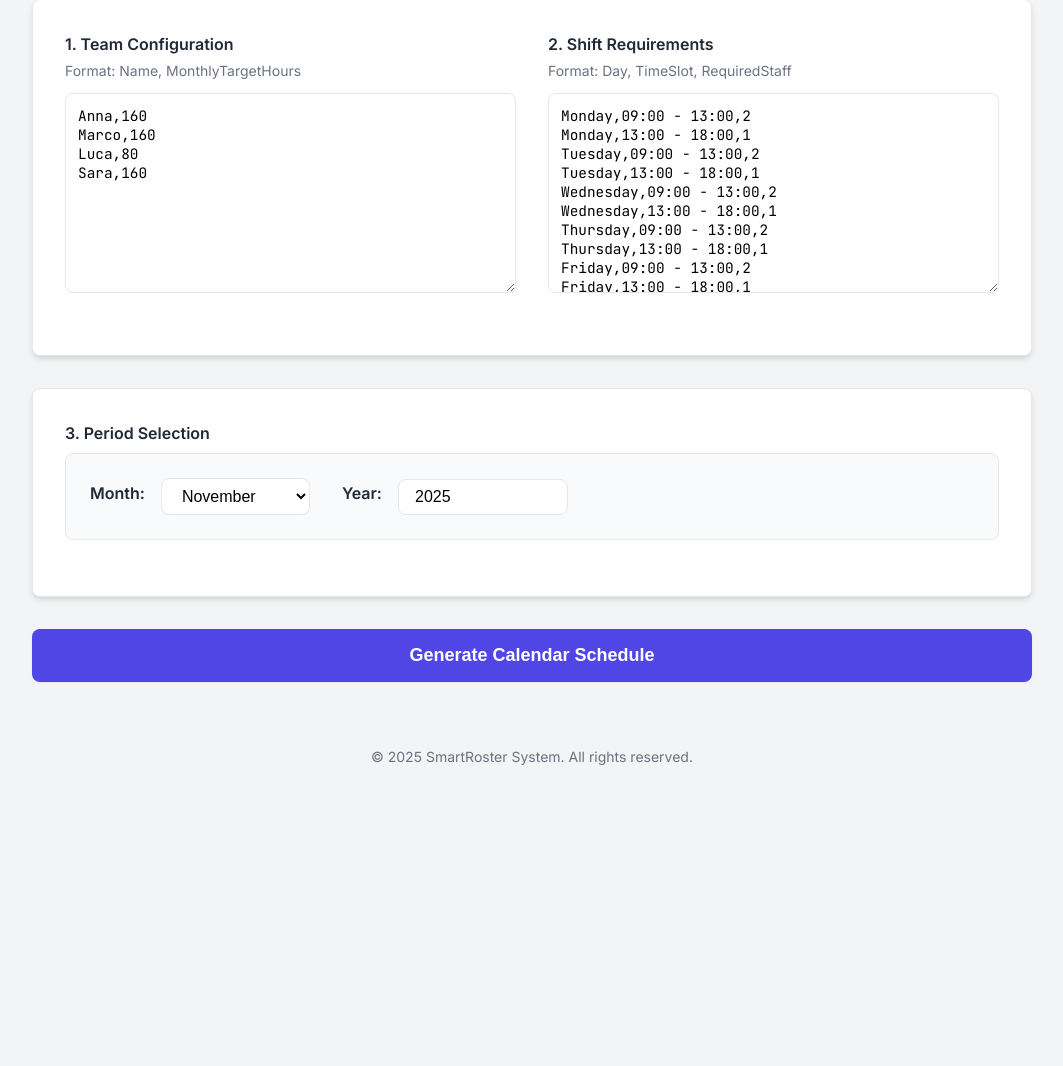
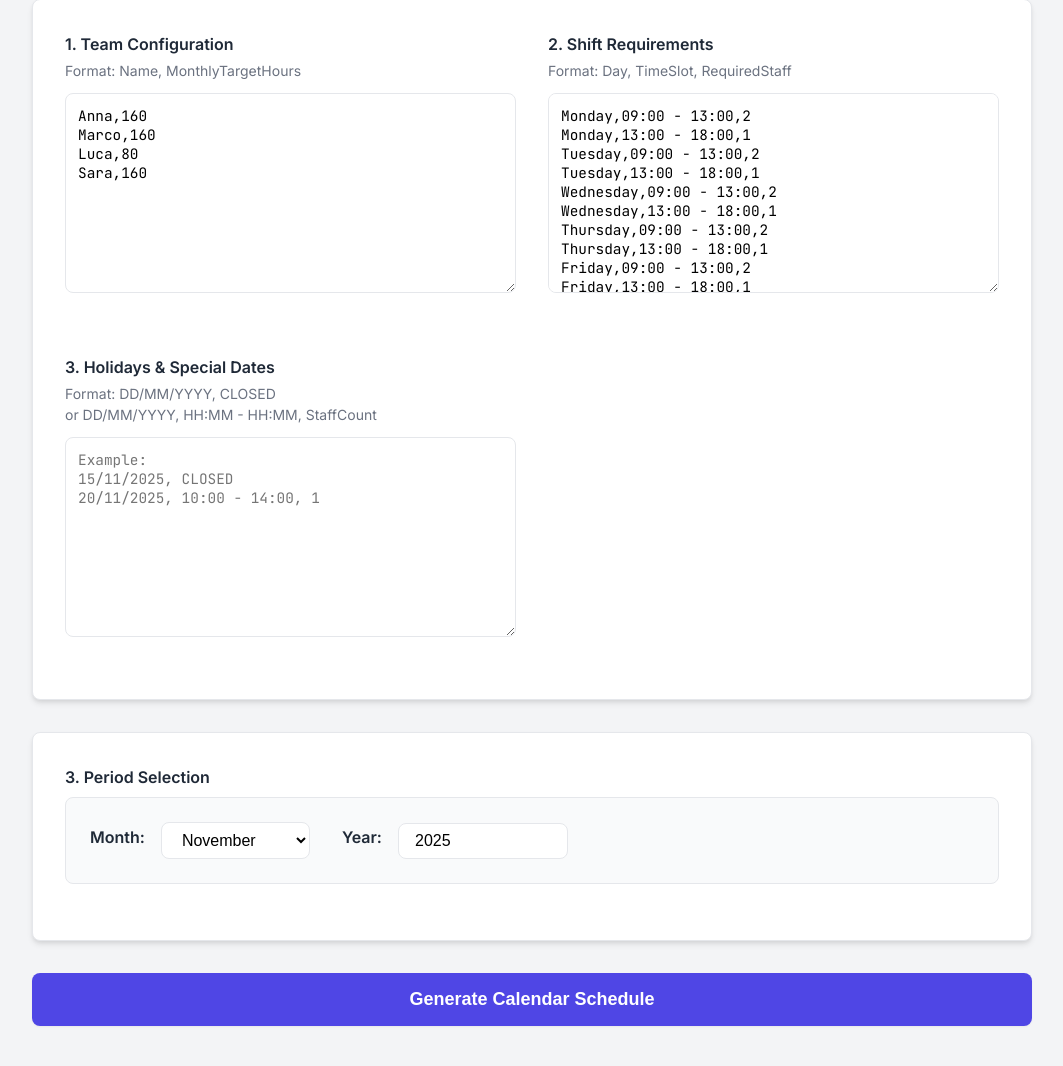
Before and after one commit to yokxi/SmartRoster, a Flask app: page / in a window 1280 px wide. Shown: the part 175-1241 px from the top of the page, without its empty margins (108-1171 px from the left). Before the commit the page ends 940 px from the top, so only its background shows below. Run offline with Flask 3, Linux system fonts and the light colour scheme.

Commit message:
feat: Implement holiday parsing and integration into schedule generation with dedicated UI and tests.

```diff
--- a/app.py
+++ b/app.py
@@ -48,7 +48,34 @@ def find_suitable_employee(employees, day_name, already_in_shift, current_week):
 
     return best_candidate
 
-def generate_and_transform_schedules(employees, schedules, year, month):
+def parse_holidays(text_input):
+    holidays = {}
+    try:
+        for line in text_input.strip().split('\n'):
+            line = line.strip()
+            if not line: continue
+            parts = line.split(',')
+            date_str = parts[0].strip()
+
+            # Handle "CLOSED"
+            if len(parts) > 1 and parts[1].strip().upper() == "CLOSED":
+                holidays[date_str] = {"type": "CLOSED"}
+            elif len(parts) >= 3:
+                # Handle special shift: "DD/MM/YYYY, HH:MM - HH:MM, StaffCount"
+                shift = parts[1].strip()
+                staff = int(parts[2].strip())
+                if date_str not in holidays:
+                    holidays[date_str] = {"type": "SPECIAL", "shifts": []}
+                holidays[date_str]["shifts"].append({
+                    "shift": shift,
+                    "required_staff": staff
+                })
+    except Exception as e:
+        print(f"Error parsing holidays: {e}")
+        return {}
+    return holidays
+
+def generate_and_transform_schedules(employees, schedules, holidays, year, month):
     print(f"Starting schedule generation for {month}/{year}...")
 
     month_cal = calendar.monthcalendar(year, month)
@@ -70,40 +97,69 @@ def generate_and_transform_schedules(employees, schedules, year, month):
             current_day_name = day_names[day_index].capitalize()
             current_day_abbr = day_abbrs[day_index]
 
-            if current_day_name in schedules:
-                for shift_info in schedules[current_day_name]:
-                    current_shift = shift_info["shift"]
-                    required_staff = shift_info["required_staff"]
-                    shift_duration = calculate_shift_duration(current_shift)
+            # Format date for holiday lookup: DD/MM/YYYY
+            current_date_str = f"{day_date:02d}/{month:02d}/{year}"
 
-                    assigned_names_list = []
+            day_shifts = []
+            is_closed = False
 
-                    for _ in range(required_staff):
-                        chosen_employee = find_suitable_employee(
-                            employees, current_day_name, assigned_names_list, week_index
-                        )
+            # Check for holidays/special dates
+            if current_date_str in holidays:
+                h_info = holidays[current_date_str]
+                if h_info["type"] == "CLOSED":
+                    is_closed = True
+                    store_view[(day_date, "CLOSED")] = "CLOSED"
+                elif h_info["type"] == "SPECIAL":
+                    day_shifts = h_info["shifts"]
 
-                        if chosen_employee:
-                            chosen_name = chosen_employee["name"]
-                            assigned_names_list.append(chosen_name)
+            # If not closed and no special shifts, use standard schedule
+            if not is_closed and not day_shifts:
+                if current_day_name in schedules:
+                    day_shifts = schedules[current_day_name]
 
-                            employee_view[chosen_name].append({
-                                "day": day_date,
-                                "day_name": current_day_abbr,
-                                "shift": current_shift,
-                                "duration": shift_duration
-                            })
+            if is_closed:
+                 for name in employee_view:
+                     employee_view[name].append({
+                        "day": day_date,
+                        "day_name": current_day_abbr,
+                        "shift": "CLOSED",
+                        "duration": 0
+                    })
+                 continue
 
-                            for p in employees:
-                                if p["name"] == chosen_name:
-                                    p["hours_worked"] += shift_duration
-                                    if current_day_name in ["Saturday", "Sunday"]:
-                                        p["last_weekend_worked"] = week_index
-                                    break
-                        else:
-                            assigned_names_list.append("???")
+            for shift_info in day_shifts:
+                current_shift = shift_info["shift"]
+                required_staff = shift_info["required_staff"]
+                shift_duration = calculate_shift_duration(current_shift)
 
-                    store_view[(day_date, current_shift)] = ", ".join(assigned_names_list)
+                assigned_names_list = []
+
+                for _ in range(required_staff):
+                    chosen_employee = find_suitable_employee(
+                        employees, current_day_name, assigned_names_list, week_index
+                    )
+
+                    if chosen_employee:
+                        chosen_name = chosen_employee["name"]
+                        assigned_names_list.append(chosen_name)
+
+                        employee_view[chosen_name].append({
+                            "day": day_date,
+                            "day_name": current_day_abbr,
+                            "shift": current_shift,
+                            "duration": shift_duration
+                        })
+
+                        for p in employees:
+                            if p["name"] == chosen_name:
+                                p["hours_worked"] += shift_duration
+                                if current_day_name in ["Saturday", "Sunday"]:
+                                    p["last_weekend_worked"] = week_index
+                                break
+                    else:
+                        assigned_names_list.append("???")
+
+                store_view[(day_date, current_shift)] = ", ".join(assigned_names_list)
 
     print("...Schedules calculated and transformed.")
     print("--- Monthly Hours Summary ---")
@@ -127,7 +183,9 @@ def create_daily_roster_excel(employee_view, employees, year, month):
     base_header_fill = PatternFill(start_color="003366", end_color="003366", fill_type="solid")
     header_font = Font(color="FFFFFF", bold=True)
     weekend_fill = PatternFill(start_color="F2F2F2", end_color="F2F2F2", fill_type="solid")
+    closed_fill = PatternFill(start_color="FFCDD2", end_color="FFCDD2", fill_type="solid") # Light red for closed
     off_font = Font(color="888888")
+    closed_font = Font(color="B71C1C", bold=True)
     total_font = Font(bold=True)
 
     employee_header_colors = [
@@ -195,11 +253,14 @@ def create_daily_roster_excel(employee_view, employees, year, month):
             cell = ws.cell(row=current_row, column=col_idx)
             if shift_for_day:
                 cell.value = shift_for_day
+                if shift_for_day == "CLOSED":
+                    cell.fill = closed_fill
+                    cell.font = closed_font
             else:
                 cell.value = "OFF"
                 cell.font = off_font
 
-            if is_weekend:
+            if is_weekend and cell.value != "CLOSED":
                  cell.fill = weekend_fill
 
         current_row += 1
@@ -272,14 +333,16 @@ def handle_generation():
 
     employee_text = request.form['employees_input']
     schedule_text = request.form['schedule_input']
+    holidays_text = request.form.get('holidays_input', '')
     month = int(request.form['month'])
     year = int(request.form['year'])
 
     employee_list = parse_employees(employee_text)
     schedule_coverage = parse_schedules(schedule_text)
+    holidays = parse_holidays(holidays_text)
 
     store_view, employee_view = generate_and_transform_schedules(
-        employee_list, schedule_coverage, year, month
+        employee_list, schedule_coverage, holidays, year, month
     )
 
     file_to_download, file_name = create_daily_roster_excel(
--- a/templates/index.html
+++ b/templates/index.html
@@ -50,6 +50,14 @@ Saturday,10:00 - 14:00,2
 Saturday,14:00 - 19:00,2
 Sunday,10:00 - 14:00,1</textarea>
                     </div>
+
+                    <div class="form-group">
+                        <label for="holidays_input">3. Holidays & Special Dates</label>
+                        <div class="helper-text">Format: DD/MM/YYYY, CLOSED <br> or DD/MM/YYYY, HH:MM - HH:MM, StaffCount</div>
+                        <textarea id="holidays_input" name="holidays_input" spellcheck="false" placeholder="Example:
+15/11/2025, CLOSED
+20/11/2025, 10:00 - 14:00, 1"></textarea>
+                    </div>
                 </div>
             </div>
 
```
Also changed, not shown: test_holidays.py (added, +47 -0 lines).
